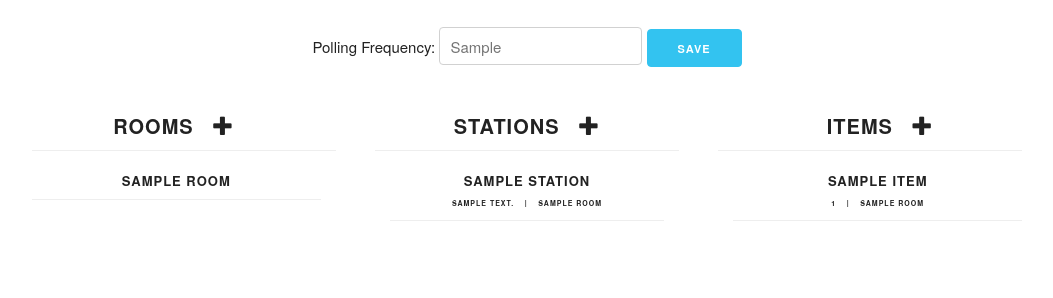
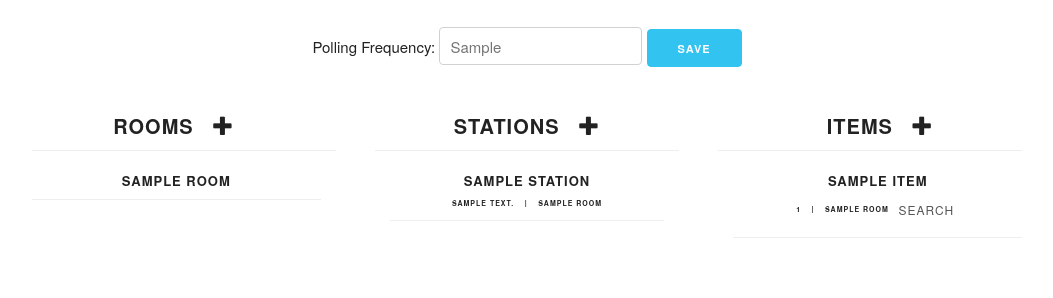
Before and after one commit to arman23b/Placeholder_Web_Server, a Django app: page / in a window 1280 px wide. Shown: the part 142-440 px from the top of the page, without its empty margins (113-1166 px from the left). Run offline with Django 3.2, Linux system fonts and the light colour scheme; tables that the repository leaves empty hold one stand-in row (values such as "Sample post"); some libraries are stand-ins or nearby versions.

Commit message:
search button, need to add code to send post request

```diff
--- a/core/static/css/style.css
+++ b/core/static/css/style.css
@@ -94,3 +94,8 @@ div.form {
 input:invalid {
   border:1px solid red;
 }
+
+.btn {
+  border: 0px;
+  border-radius: 1px;
+}
--- a/core/static/javascript/index.js
+++ b/core/static/javascript/index.js
@@ -200,6 +200,7 @@ function updateUnregisteredItems(beaconIds) {
         $("#newItemBeaconId").val(beaconId);
         var room = $(this).find(".item-room").html();
         $("#newItemRoom").val(room);
+        $("")
     });
 }
 
@@ -233,6 +234,23 @@ function appendNewItem(ul, name, beaconId, room) {
         '<div class="info beaconId">' + beaconId + '</div>' +
         '<div class="info">&nbsp; | &nbsp;</div>' +
         '<div class="info item-room">' + room + '</div>' +
+        '<div class="info searchItemBtn"><button class="btn btn-xs">Search</button>' +
         '</a>' +
         '</li>');
 }
+
+/*function addRoomListener() {
+    $( "#room-dialog" ).dialog({
+        autoOpen: false,
+        modal: true
+    });
+    $("#newRoomOpenDialog").click(function () {
+        $("#room-dialog").dialog("open");
+    });
+    $("#newRoomButton").click(function () {
+        var newRoomName = $("#newRoomName").val().toLowerCase();
+        if (newRoomName != "") addNewRoom(newRoomName);
+        $("#newRoomName").val("");
+        $("#room-dialog").dialog("close");
+    });
+}*/
--- a/core/templates/index.html
+++ b/core/templates/index.html
@@ -59,6 +59,7 @@
                                     <div class="info beaconId">{{ item.beaconId }}</div>
                                     <div class="info">&nbsp; | &nbsp;</div>
                                     <div class="info item-room">{{ item.room.name }}</div>
+                                    <div class="info searchBtnInfo searchItmBtn"><button class="btn btn-xs info searchItemBtn">Search</button></div>
                                 </a>
                             </li>
                             {% endfor %}
```
